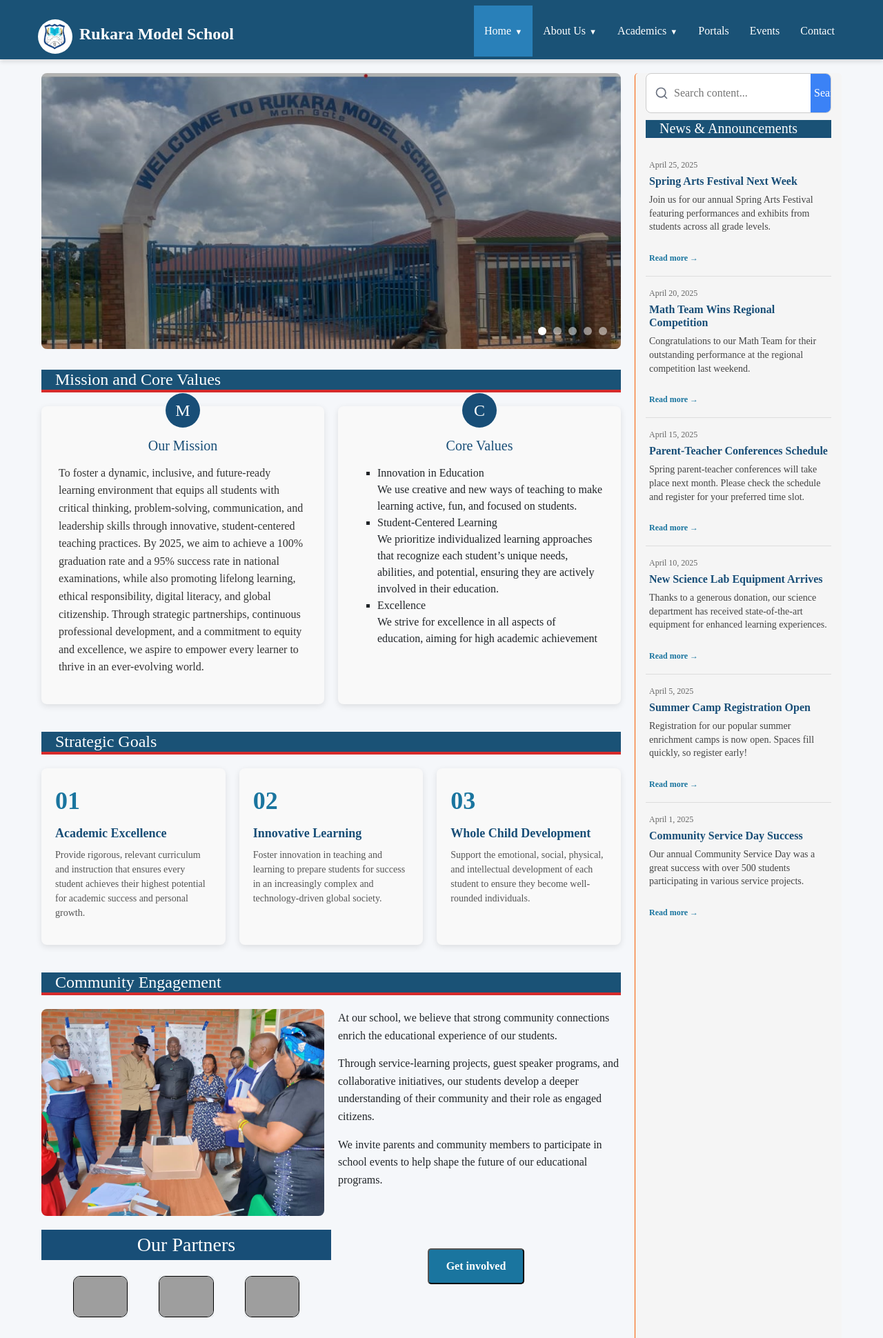
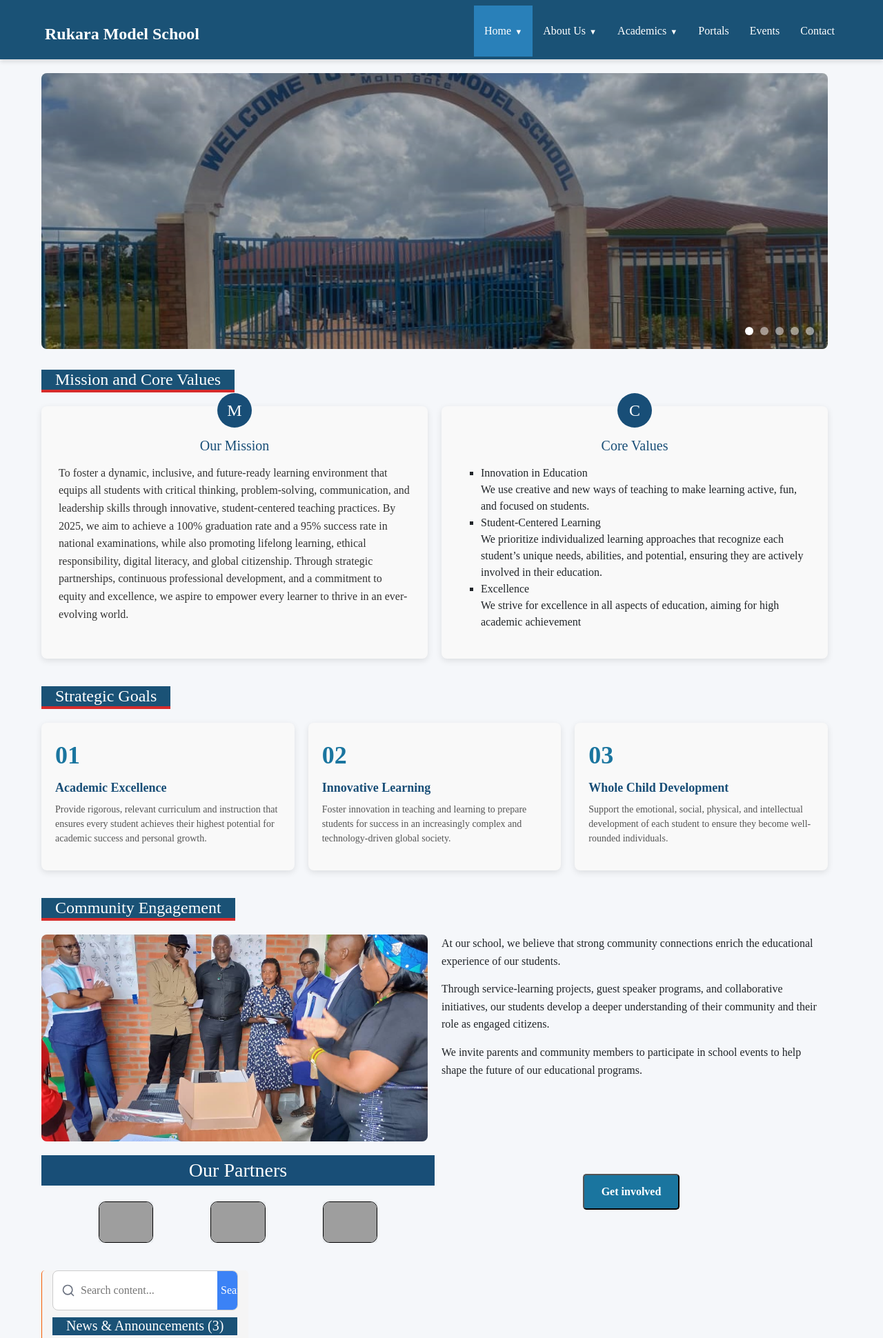
Before and after one commit to Yanickd10/RMS-Project, a PHP site: page /RMS-Project/ in a window 1280 px wide. Shown: the top 1940 px of the page at 69% size. Run offline with PHP 8.4, Linux system fonts and the light colour scheme; grey boxes are pictures that could not be loaded.

Commit message:
new commits

```diff
--- a/RMS-Details/details.js
+++ b/RMS-Details/details.js
@@ -2,3 +2,5 @@
 const imageInfo =   {
 src: "/RMS-Project/assets/images/logo.jpg",
 }
+
+alert("Welcome to the RMS Details Page!");
--- a/includes/main-page.php
+++ b/includes/main-page.php
@@ -11,7 +11,8 @@
     /* Left content */
     .main-content {
         flex: 1;
-        min-width: 300px;
+        /* min-width: 300px; */
+        width: 100%;
         padding-right: 20px;
     }
 
@@ -174,7 +175,7 @@
     #mission,
     #news {
         background-color: #1a5276;
-        /* width: fit-content; */
+        width: fit-content;
         padding: 0px 20px;
         color: white;
     }
@@ -671,9 +672,21 @@
 
     /* Responsive adjustments */
     @media (max-width: 768px) {
+          .carousel-container {
+        display: flex;
+        transition: transform 0.5s ease-in-out;
+        height: 100%;
+        width: 100%;
+    }
+
+        .mission-vision {
+            display: block;
+        }
+
         .quick-links {
             display: none
         }
+
         .community-partners {
             width: 100%;
         }
@@ -683,6 +696,7 @@
         }
 
         .main-container {
+            /* background-color: cyan; */
             flex-direction: column;
         }
 
@@ -719,7 +733,7 @@
 
         .news-container {
             height: fit-content;
-            /* overflow-y: n; */
+            overflow-y: n;
         }
 
         .search-container {
@@ -739,9 +753,15 @@
     }
 
     @media (max-width: 480px) {
+
+        .mission-vision {
+            display: block;
+        }
+
         .quick-links {
             display: none;
         }
+
         .community-partners {
             width: 100%;
         }
@@ -752,7 +772,7 @@
 
         .news-container {
             height: fit-content;
-            /* overflow-y: n; */
+            overflow-y: hidden;
         }
 
         .hero-carousel {
@@ -792,7 +812,8 @@
         <!-- Hero carousel section -->
         <div class="hero-carousel">
             <div class="carousel-container">
-                <div class="carousel-slide" style="background-image: url('/RMS-Project/assets/images/62.jpg'); height: 600px;width:1000px">
+                <div class="carousel-slide"
+                    style="background-image: url('/RMS-Project/assets/images/62.jpg'); height: 600px;width:1000px">
                     <div class="carousel-caption">
                         <h2>Welcome to Our School</h2>
                         <p>Empowering students to achieve excellence in education</p>
@@ -960,7 +981,6 @@
                                 src="https://th.bing.com/th/id/OIP.AL8E7QpIJYXvaQuvkh1sxAHaHa?rs=1&pid=ImgDetMain"
                                 alt="parterner logo"></div>
 
-
                     </div>
                     <div class="partner-logos" style="display: none;">
                         <div class="partner-logo"> <img onclick="window.open('https://www.reb.gov.rw/home')"
@@ -972,7 +992,6 @@
                         <div class="partner-logo"> <img onclick="window.open('https://www.reb.gov.rw/home')"
                                 src="https://th.bing.com/th/id/OIP.AL8E7QpIJYXvaQuvkh1sxAHaHa?rs=1&pid=ImgDetMain"
                                 alt="parterner logo"></div>
-
 
                     </div>
                 </div>
@@ -1110,48 +1129,6 @@
         <section class="news-section">
             <h2 id="news">News & Announcements</h2>
             <div class="news-container">
-                <article class="news-item">
-                    <div class="news-date">April 25, 2025</div>
-                    <h3 class="news-title">Spring Arts Festival Next Week</h3>
-                    <p class="news-excerpt">Join us for our annual Spring Arts Festival featuring performances and
-                        exhibits from students across all grade levels.</p>
-                    <a href="#" class="read-more">Read more →</a>
-                </article>
-                <article class="news-item">
-                    <div class="news-date">April 20, 2025</div>
-                    <h3 class="news-title">Math Team Wins Regional Competition</h3>
-                    <p class="news-excerpt">Congratulations to our Math Team for their outstanding performance at the
-                        regional competition last weekend.</p>
-                    <a href="#" class="read-more">Read more →</a>
-                </article>
-                <article class="news-item">
-                    <div class="news-date">April 15, 2025</div>
-                    <h3 class="news-title">Parent-Teacher Conferences Schedule</h3>
-                    <p class="news-excerpt">Spring parent-teacher conferences will take place next month. Please check
-                        the schedule and register for your preferred time slot.</p>
-                    <a href="#" class="read-more">Read more →</a>
-                </article>
-                <article class="news-item">
-                    <div class="news-date">April 10, 2025</div>
-                    <h3 class="news-title">New Science Lab Equipment Arrives</h3>
-                    <p class="news-excerpt">Thanks to a generous donation, our science department has received
-                        state-of-the-art equipment for enhanced learning experiences.</p>
-                    <a href="#" class="read-more">Read more →</a>
-                </article>
-                <article class="news-item">
-                    <div class="news-date">April 5, 2025</div>
-                    <h3 class="news-title">Summer Camp Registration Open</h3>
-                    <p class="news-excerpt">Registration for our popular summer enrichment camps is now open. Spaces
-                        fill quickly, so register early!</p>
-                    <a href="#" class="read-more">Read more →</a>
-                </article>
-                <article class="news-item">
-                    <div class="news-date">April 1, 2025</div>
-                    <h3 class="news-title">Community Service Day Success</h3>
-                    <p class="news-excerpt">Our annual Community Service Day was a great success with over 500 students
-                        participating in various service projects.</p>
-                    <a href="#" class="read-more">Read more →</a>
-                </article>
             </div>
         </section>
         <section class="quick-links" style="display: none;">
@@ -1162,7 +1139,6 @@
                 <li><a href="#">Admin Portal</a></li>
                 <li><a href="#">Teacher Portal</a></li>
 
-
                 <!-- <li><a href="#">Extracurricular Activities</a></li> -->
                 <li><a href="">Contact Us</a></li>
                 <li><a href="#">Academic Calendar</a></li>
@@ -1170,8 +1146,36 @@
         </section>
     </aside>
 </div>
-
-<script src="/RMS-Project/RMS-Details/details.js"></script>
+<script>
+    const newsItems = [{
+            date: "April 25, 2025",
+            title: "Spring Arts Festival Next Week",
+            excerpt: "Join us for our annual Spring Arts Festival featuring performances and exhibits from students across all grade levels.",
+            link: "#"
+        },
+        {
+            date: "April 20, 2025",
+            title: "New Library Opens",
+            excerpt: "The new library opens this weekend with a special ceremony and guest speakers.",
+            link: "#"
+        },
+        {
+            date: "April 15, 2025",
+            title: "Sports Day Highlights",
+            excerpt: "Highlights from last week's Sports Day, including winners and memorable moments.",
+            link: "#"
+        }
+    ]
+    document.getElementById('news').innerHTML = `News & Announcements (${newsItems.length})`;
+    document.querySelector('.news-container').innerHTML = newsItems.map(item => `
+        <article class="news-item">
+            <div class="news-date">${item.date}</div>
+            <h3 class="news-title">${item.title}</h3>
+            <p class="news-excerpt">${item.excerpt}</p>
+            <a href="${item.link}" class="read-more">Read more →</a>
+        </article>
+    `).join('');
+</script>
 <script src="/RMS-Project/setInfo.js"></script>
 <script>
     // Simple carousel functionality
--- a/pages/about.php
+++ b/pages/about.php
@@ -115,7 +115,6 @@
         }
     </style>
 </head>
-
 <body>
     <?php include("../includes/navigation.php"); ?>
 
@@ -196,5 +195,4 @@
     <script src="assets/js/nav.js"></script>
     <script src="../assets/js/smooth-scroll.js"></script>
 </body>
-
 </html>
```
Lines whose indentation alone changed are shown as unchanged.
